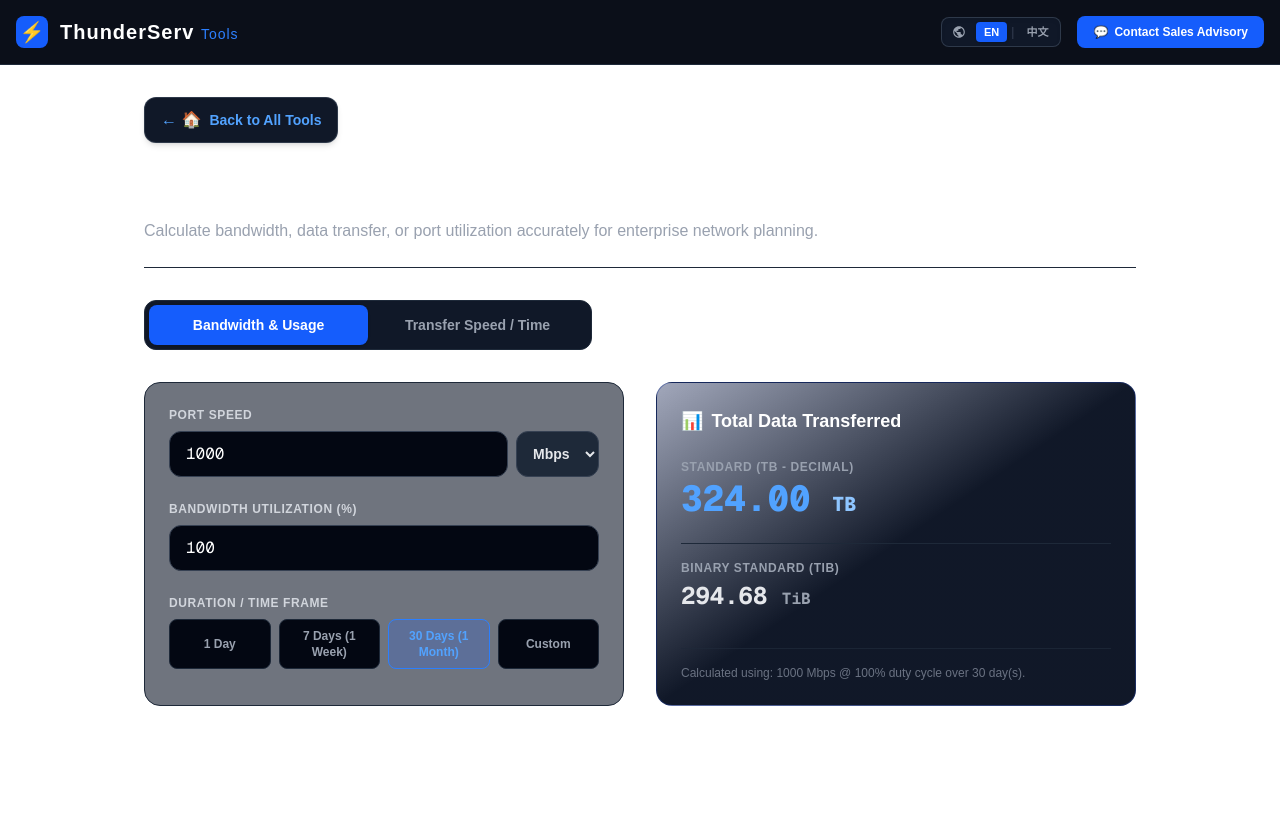
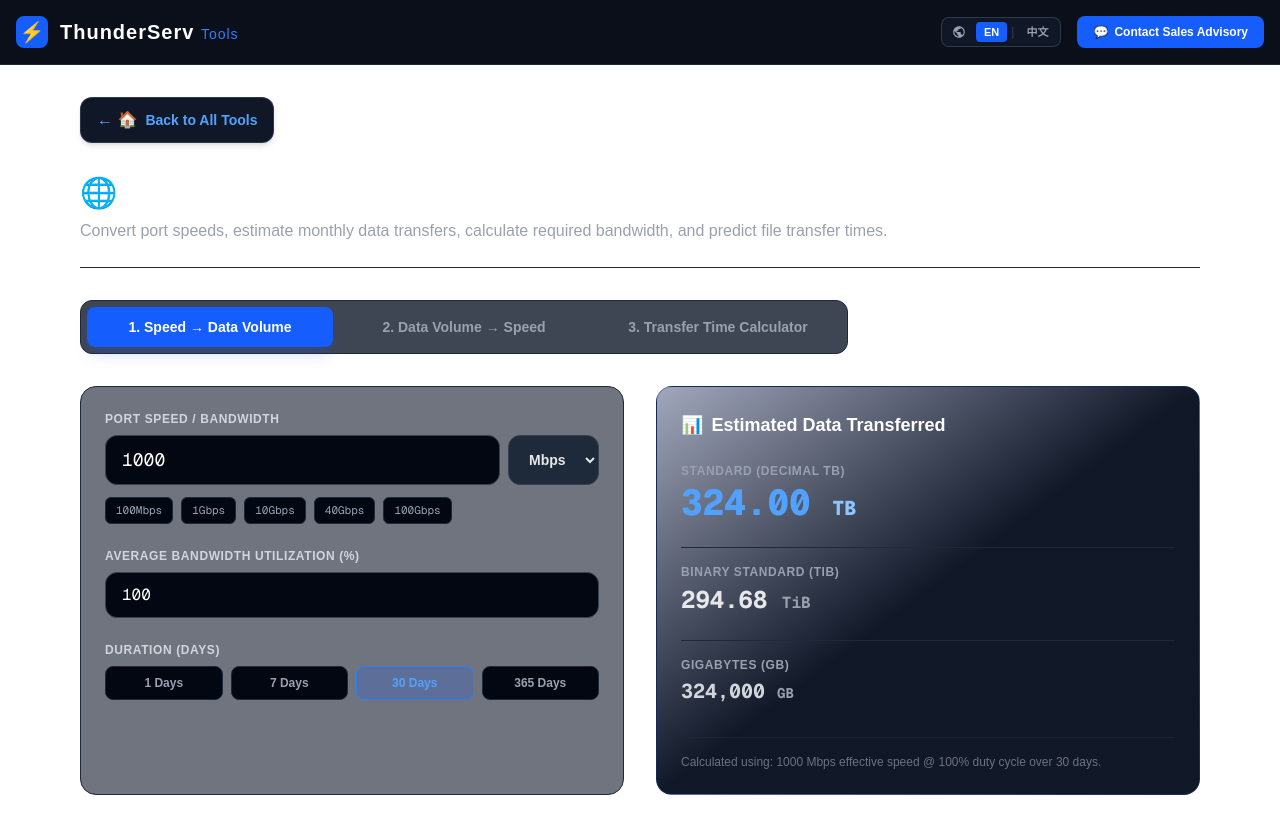
Before and after one commit to khpiang/thunderserv-tools, a Next.js app: page /bandwidth-calculator in a window 1280 px wide. Before the commit the page ends 800 px from the top, so only its background shows below. Built offline with nearby package versions, Linux system fonts and the light colour scheme.

Commit message:
Update page.tsx

```diff
--- a/app/bandwidth-calculator/page.tsx
+++ b/app/bandwidth-calculator/page.tsx
@@ -7,45 +7,74 @@ import { useLanguage } from "@/context/LanguageContext";
 export default function BandwidthCalculatorPage() {
   const { t, language } = useLanguage();
 
-  const [mode, setMode] = useState<"bandwidth" | "transfer">("bandwidth");
+  // Mode: 1 = Speed to Traffic, 2 = Traffic to Speed, 3 = Transfer Time
+  const [activeTab, setActiveTab] = useState<"speedToTraffic" | "trafficToSpeed" | "transferTime">("speedToTraffic");
 
-  // Mode 1: Bandwidth -> Traffic
-  const [portSpeed, setPortSpeed] = useState<number>(1000); // Mbps
+  // Tab 1: Speed -> Traffic
+  const [portSpeed, setPortSpeed] = useState<number>(1000);
   const [speedUnit, setSpeedUnit] = useState<"Mbps" | "Gbps">("Mbps");
-  const [utilization, setUtilization] = useState<number>(100); // %
-  const [timePreset, setTimePreset] = useState<string>("30"); // days
-  const [customDays, setCustomDays] = useState<number>(30);
+  const [utilization, setUtilization] = useState<number>(100);
+  const [days, setDays] = useState<number>(30);
 
-  // Mode 2: Traffic -> Required Bandwidth
-  const [targetData, setTargetData] = useState<number>(100);
-  const [targetDataUnit, setTargetDataUnit] = useState<"GB" | "TB">("TB");
+  // Tab 2: Traffic -> Required Speed
+  const [targetTraffic, setTargetTraffic] = useState<number>(100);
+  const [trafficUnit, setTrafficUnit] = useState<"GB" | "TB" | "PB">("TB");
   const [targetDays, setTargetDays] = useState<number>(30);
 
-  const getDays = () => {
-    if (timePreset === "1") return 1;
-    if (timePreset === "7") return 7;
-    if (timePreset === "30") return 30;
-    return customDays || 1;
+  // Tab 3: File Transfer Time
+  const [fileSize, setFileSize] = useState<number>(500);
+  const [fileUnit, setFileUnit] = useState<"GB" | "TB">("GB");
+  const [transferSpeed, setTransferSpeed] = useState<number>(100);
+  const [transferSpeedUnit, setTransferSpeedUnit] = useState<"Mbps" | "Gbps" | "MB/s">("Mbps");
+
+  // Calculations for Tab 1
+  const speedInMbps = speedUnit === "Gbps" ? portSpeed * 1000 : portSpeed;
+  const effectiveMbps = speedInMbps * (utilization / 100);
+  const totalSecondsTab1 = days * 86400;
+  const totalBytesTab1 = (effectiveMbps * 1000000 / 8) * totalSecondsTab1;
+  const trafficTB = totalBytesTab1 / (1000 ** 4);
+  const trafficTiB = totalBytesTab1 / (1024 ** 4);
+  const trafficGB = totalBytesTab1 / (1000 ** 3);
+
+  // Calculations for Tab 2
+  const getTrafficInBits = () => {
+    if (trafficUnit === "GB") return targetTraffic * (1000 ** 3) * 8;
+    if (trafficUnit === "TB") return targetTraffic * (1000 ** 4) * 8;
+    return targetTraffic * (1000 ** 5) * 8;
+  };
+  const totalSecondsTab2 = (targetDays || 1) * 86400;
+  const reqMbps = getTrafficInBits() / totalSecondsTab2 / 1000000;
+  const reqGbps = reqMbps / 1000;
+
+  // Calculations for Tab 3
+  const getFileSizeBytes = () => {
+    return fileUnit === "TB" ? fileSize * (1000 ** 4) : fileSize * (1000 ** 3);
+  };
+  const getSpeedInBitsPerSec = () => {
+    if (transferSpeedUnit === "Gbps") return transferSpeed * 1000000000;
+    if (transferSpeedUnit === "MB/s") return transferSpeed * 8 * 1000000;
+    return transferSpeed * 1000000;
+  };
+  const transferSecs = getSpeedInBitsPerSec() > 0 ? (getFileSizeBytes() * 8) / getSpeedInBitsPerSec() : 0;
+
+  const formatDuration = (secs: number) => {
+    if (secs <= 0) return "0s";
+    const d = Math.floor(secs / 86400);
+    const h = Math.floor((secs % 86400) / 3600);
+    const m = Math.floor((secs % 3600) / 60);
+    const s = Math.floor(secs % 60);
+
+    const parts = [];
+    if (d > 0) parts.push(`${d}${language === "zh" ? "天" : "d"}`);
+    if (h > 0) parts.push(`${h}${language === "zh" ? "小时" : "h"}`);
+    if (m > 0) parts.push(`${m}${language === "zh" ? "分" : "m"}`);
+    if (s > 0 || parts.length === 0) parts.push(`${s}${language === "zh" ? "秒" : "s"}`);
+    return parts.join(" ");
   };
 
-  // Calculation Mode 1 (Speed to Traffic)
-  const days = getDays();
-  const totalSeconds = days * 86400;
-  const speedInMbps = speedUnit === "Gbps" ? portSpeed * 1000 : portSpeed;
-  const effectiveSpeedMbps = speedInMbps * (utilization / 100);
-  const totalDataBytes = (effectiveSpeedMbps * 1000000 / 8) * totalSeconds;
-  const totalDataTB = totalDataBytes / (1000 ** 4);
-  const totalDataTiB = totalDataBytes / (1024 ** 4);
-
-  // Calculation Mode 2 (Traffic to Required Bandwidth)
-  const dataInBits = (targetDataUnit === "TB" ? targetData * (1000 ** 4) : targetData * (1000 ** 3)) * 8;
-  const targetSeconds = (targetDays || 1) * 86400;
-  const requiredMbps = targetSeconds > 0 ? dataInBits / targetSeconds / 1000000 : 0;
-  const requiredGbps = requiredMbps / 1000;
-
   return (
-    <main className="flex-1 max-w-5xl w-full mx-auto px-4 py-8">
-      {/* 显眼清晰的返回按钮 */}
+    <main className="flex-1 max-w-6xl w-full mx-auto px-4 py-8">
+      {/* 返回首页主按钮 */}
       <div className="mb-8">
         <Link
           href="/"
@@ -56,69 +85,102 @@ export default function BandwidthCalculatorPage() {
         </Link>
       </div>
 
-      {/* 标题 */}
+      {/* Header */}
       <div className="mb-8 border-b border-gray-800 pb-6">
         <h1 className="text-3xl font-extrabold text-white mb-2">
-          {t("calc.title")}
+          🌐 {language === "zh" ? "网络带宽与流量计算器" : "Network Bandwidth & Traffic Calculator"}
         </h1>
         <p className="text-gray-400 text-sm sm:text-base">
-          {t("calc.subtitle")}
+          {language === "zh"
+            ? "提供端口速率换算、月度流量估算、反算所需带宽及大文件传输耗时计算。"
+            : "Convert port speeds, estimate monthly data transfers, calculate required bandwidth, and predict file transfer times."}
         </p>
       </div>
 
-      {/* 模式选择 */}
-      <div className="flex bg-gray-900 p-1 rounded-xl border border-gray-800 max-w-md mb-8">
+      {/* 功能选项卡切换 */}
+      <div className="flex flex-wrap gap-2 bg-gray-900/80 p-1.5 rounded-xl border border-gray-800 mb-8 max-w-3xl">
         <button
-          onClick={() => setMode("bandwidth")}
-          className={`flex-1 py-2.5 text-sm font-semibold rounded-lg transition ${
-            mode === "bandwidth"
-              ? "bg-blue-600 text-white shadow"
+          onClick={() => setActiveTab("speedToTraffic")}
+          className={`flex-1 min-w-[180px] py-2.5 px-4 text-xs sm:text-sm font-semibold rounded-lg transition ${
+            activeTab === "speedToTraffic"
+              ? "bg-blue-600 text-white shadow-lg shadow-blue-600/20"
               : "text-gray-400 hover:text-white"
           }`}
         >
-          {t("calc.mode.bandwidth")}
+          {language === "zh" ? "1. 带宽 ➔ 总流量" : "1. Speed → Data Volume"}
         </button>
         <button
-          onClick={() => setMode("transfer")}
-          className={`flex-1 py-2.5 text-sm font-semibold rounded-lg transition ${
-            mode === "transfer"
-              ? "bg-blue-600 text-white shadow"
+          onClick={() => setActiveTab("trafficToSpeed")}
+          className={`flex-1 min-w-[180px] py-2.5 px-4 text-xs sm:text-sm font-semibold rounded-lg transition ${
+            activeTab === "trafficToSpeed"
+              ? "bg-blue-600 text-white shadow-lg shadow-blue-600/20"
               : "text-gray-400 hover:text-white"
           }`}
         >
-          {t("calc.mode.transfer")}
+          {language === "zh" ? "2. 流量 ➔ 所需带宽" : "2. Data Volume → Speed"}
+        </button>
+        <button
+          onClick={() => setActiveTab("transferTime")}
+          className={`flex-1 min-w-[180px] py-2.5 px-4 text-xs sm:text-sm font-semibold rounded-lg transition ${
+            activeTab === "transferTime"
+              ? "bg-blue-600 text-white shadow-lg shadow-blue-600/20"
+              : "text-gray-400 hover:text-white"
+          }`}
+        >
+          {language === "zh" ? "3. 传输耗时计算" : "3. Transfer Time Calculator"}
         </button>
       </div>
 
-      {/* Mode 1: 带宽算总流量 */}
-      {mode === "bandwidth" ? (
-        <div className="grid grid-cols-1 lg:grid-cols-2 gap-8">
-          <div className="bg-gray-900/60 border border-gray-800 rounded-2xl p-6 space-y-6">
+      {/* Tab 1: 带宽算流量 */}
+      {activeTab === "speedToTraffic" && (
+        <div className="grid grid-cols-1 lg:grid-cols-12 gap-8">
+          <div className="lg:col-span-6 bg-gray-900/60 border border-gray-800 rounded-2xl p-6 space-y-6">
             <div>
               <label className="block text-xs font-bold text-gray-300 uppercase tracking-wider mb-2">
-                {t("label.portSpeed")}
+                {language === "zh" ? "端口速率 / 网络带宽" : "Port Speed / Bandwidth"}
               </label>
-              <div className="flex gap-2">
+              <div className="flex gap-2 mb-3">
                 <input
                   type="number"
                   value={portSpeed}
                   onChange={(e) => setPortSpeed(Number(e.target.value))}
-                  className="flex-1 bg-gray-950 border border-gray-700 rounded-xl px-4 py-2.5 text-white focus:outline-none focus:border-blue-500 font-mono"
+                  className="flex-1 bg-gray-950 border border-gray-700 rounded-xl px-4 py-2.5 text-white focus:outline-none focus:border-blue-500 font-mono text-lg"
                 />
                 <select
                   value={speedUnit}
                   onChange={(e) => setSpeedUnit(e.target.value as "Mbps" | "Gbps")}
-                  className="bg-gray-800 text-gray-200 px-3 py-2.5 rounded-xl border border-gray-700 font-semibold text-sm focus:outline-none"
+                  className="bg-gray-800 text-gray-200 px-4 py-2.5 rounded-xl border border-gray-700 font-semibold text-sm focus:outline-none"
                 >
                   <option value="Mbps">Mbps</option>
                   <option value="Gbps">Gbps</option>
                 </select>
               </div>
+
+              {/* 快捷预设按钮 */}
+              <div className="flex flex-wrap gap-2">
+                {[100, 1000, 10000, 40000, 100000].map((s) => (
+                  <button
+                    key={s}
+                    onClick={() => {
+                      if (s >= 1000) {
+                        setPortSpeed(s / 1000);
+                        setSpeedUnit("Gbps");
+                      } else {
+                        setPortSpeed(s);
+                        setSpeedUnit("Mbps");
+                      }
+                    }}
+                    className="text-[11px] bg-gray-950 hover:bg-gray-800 text-gray-400 hover:text-white border border-gray-800 px-2.5 py-1 rounded-md transition font-mono"
+                  >
+                    {s >= 1000 ? `${s / 1000}Gbps` : `${s}Mbps`}
+                  </button>
+                ))}
+              </div>
             </div>
 
             <div>
               <label className="block text-xs font-bold text-gray-300 uppercase tracking-wider mb-2">
-                {t("label.utilization")}
+                {language === "zh" ? "平均带宽利用率 (%)" : "Average Bandwidth Utilization (%)"}
               </label>
               <input
                 type="number"
@@ -132,58 +194,40 @@ export default function BandwidthCalculatorPage() {
 
             <div>
               <label className="block text-xs font-bold text-gray-300 uppercase tracking-wider mb-2">
-                {t("label.duration")}
+                {language === "zh" ? "计算时间 (天)" : "Duration (Days)"}
               </label>
-              <div className="grid grid-cols-2 sm:grid-cols-4 gap-2 mb-3">
-                {[
-                  { id: "1", label: t("time.1day") },
-                  { id: "7", label: t("time.7days") },
-                  { id: "30", label: t("time.30days") },
-                  { id: "custom", label: t("time.custom") },
-                ].map((item) => (
+              <div className="grid grid-cols-4 gap-2">
+                {[1, 7, 30, 365].map((d) => (
                   <button
-                    key={item.id}
-                    onClick={() => setTimePreset(item.id)}
-                    className={`py-2 px-3 text-xs font-semibold rounded-lg border transition ${
-                      timePreset === item.id
+                    key={d}
+                    onClick={() => setDays(d)}
+                    className={`py-2 text-xs font-semibold rounded-lg border transition ${
+                      days === d
                         ? "bg-blue-600/20 border-blue-500 text-blue-400"
                         : "bg-gray-950 border-gray-800 text-gray-400 hover:border-gray-700"
                     }`}
                   >
-                    {item.label}
+                    {d} {language === "zh" ? "天" : "Days"}
                   </button>
                 ))}
               </div>
-
-              {timePreset === "custom" && (
-                <div className="flex gap-2">
-                  <input
-                    type="number"
-                    value={customDays}
-                    onChange={(e) => setCustomDays(Number(e.target.value))}
-                    className="flex-1 bg-gray-950 border border-gray-700 rounded-xl px-4 py-2.5 text-white focus:outline-none focus:border-blue-500 font-mono"
-                  />
-                  <span className="bg-gray-800 text-gray-300 px-4 py-2.5 rounded-xl border border-gray-700 font-semibold text-sm flex items-center">
-                    {t("label.days")}
-                  </span>
-                </div>
-              )}
             </div>
           </div>
 
-          <div className="bg-gradient-to-br from-blue-950/40 via-gray-900 to-gray-900 border border-blue-900/50 rounded-2xl p-6 flex flex-col justify-between">
+          <div className="lg:col-span-6 bg-gradient-to-br from-blue-950/40 via-gray-900 to-gray-900 border border-blue-900/50 rounded-2xl p-6 flex flex-col justify-between">
             <div>
               <h2 className="text-lg font-bold text-white mb-6 flex items-center gap-2">
-                <span>📊</span> {t("result.totalTraffic")}
+                <span>📊</span> {language === "zh" ? "计算结果（预估数据传输量）" : "Estimated Data Transferred"}
               </h2>
 
               <div className="space-y-6">
                 <div>
                   <div className="text-xs font-semibold text-gray-400 uppercase tracking-wider mb-1">
-                    Standard (TB - Decimal)
+                    Standard (Decimal TB)
                   </div>
                   <div className="text-3xl sm:text-4xl font-extrabold text-blue-400 font-mono">
-                    {totalDataTB.toFixed(2)} <span className="text-xl text-blue-300">TB</span>
+                    {trafficTB >= 1000 ? (trafficTB / 1000).toFixed(2) : trafficTB.toFixed(2)}{" "}
+                    <span className="text-xl text-blue-300">{trafficTB >= 1000 ? "PB" : "TB"}</span>
                   </div>
                 </div>
 
@@ -192,46 +236,58 @@ export default function BandwidthCalculatorPage() {
                     Binary Standard (TiB)
                   </div>
                   <div className="text-2xl font-bold text-gray-200 font-mono">
-                    {totalDataTiB.toFixed(2)} <span className="text-base text-gray-400">TiB</span>
+                    {trafficTiB.toFixed(2)} <span className="text-base text-gray-400">TiB</span>
+                  </div>
+                </div>
+
+                <div className="border-t border-gray-800 pt-4">
+                  <div className="text-xs font-semibold text-gray-400 uppercase tracking-wider mb-1">
+                    Gigabytes (GB)
+                  </div>
+                  <div className="text-xl font-bold text-gray-300 font-mono">
+                    {trafficGB.toLocaleString("en-US", { maximumFractionDigits: 0 })} <span className="text-sm text-gray-400">GB</span>
                   </div>
                 </div>
               </div>
             </div>
 
             <div className="mt-8 text-xs text-gray-500 border-t border-gray-800/80 pt-4">
-              Calculated using: {effectiveSpeedMbps} Mbps @ {utilization}% duty cycle over {days} day(s).
+              Calculated using: {effectiveMbps} Mbps effective speed @ {utilization}% duty cycle over {days} days.
             </div>
           </div>
         </div>
-      ) : (
-        /* Mode 2: 按流量与时间反算所需带宽 */
-        <div className="grid grid-cols-1 lg:grid-cols-2 gap-8">
-          <div className="bg-gray-900/60 border border-gray-800 rounded-2xl p-6 space-y-6">
+      )}
+
+      {/* Tab 2: 流量算所需带宽 */}
+      {activeTab === "trafficToSpeed" && (
+        <div className="grid grid-cols-1 lg:grid-cols-12 gap-8">
+          <div className="lg:col-span-6 bg-gray-900/60 border border-gray-800 rounded-2xl p-6 space-y-6">
             <div>
               <label className="block text-xs font-bold text-gray-300 uppercase tracking-wider mb-2">
-                {t("label.fileSize")}
+                {language === "zh" ? "目标消耗总流量" : "Target Total Data Volume"}
               </label>
               <div className="flex gap-2">
                 <input
                   type="number"
-                  value={targetData}
-                  onChange={(e) => setTargetData(Number(e.target.value))}
-                  className="flex-1 bg-gray-950 border border-gray-700 rounded-xl px-4 py-2.5 text-white focus:outline-none focus:border-blue-500 font-mono"
+                  value={targetTraffic}
+                  onChange={(e) => setTargetTraffic(Number(e.target.value))}
+                  className="flex-1 bg-gray-950 border border-gray-700 rounded-xl px-4 py-2.5 text-white focus:outline-none focus:border-blue-500 font-mono text-lg"
                 />
                 <select
-                  value={targetDataUnit}
-                  onChange={(e) => setTargetDataUnit(e.target.value as "GB" | "TB")}
-                  className="bg-gray-800 text-gray-200 px-3 py-2.5 rounded-xl border border-gray-700 font-semibold text-sm focus:outline-none"
+                  value={trafficUnit}
+                  onChange={(e) => setTrafficUnit(e.target.value as "GB" | "TB" | "PB")}
+                  className="bg-gray-800 text-gray-200 px-4 py-2.5 rounded-xl border border-gray-700 font-semibold text-sm focus:outline-none"
                 >
                   <option value="GB">GB</option>
                   <option value="TB">TB</option>
+                  <option value="PB">PB</option>
                 </select>
               </div>
             </div>
 
             <div>
               <label className="block text-xs font-bold text-gray-300 uppercase tracking-wider mb-2">
-                {t("label.duration")} ({t("label.days")})
+                {language === "zh" ? "跑完流量所需天数" : "Time Period (Days)"}
               </label>
               <input
                 type="number"
@@ -242,10 +298,10 @@ export default function BandwidthCalculatorPage() {
             </div>
           </div>
 
-          <div className="bg-gradient-to-br from-blue-950/40 via-gray-900 to-gray-900 border border-blue-900/50 rounded-2xl p-6 flex flex-col justify-between">
+          <div className="lg:col-span-6 bg-gradient-to-br from-blue-950/40 via-gray-900 to-gray-900 border border-blue-900/50 rounded-2xl p-6 flex flex-col justify-between">
             <div>
               <h2 className="text-lg font-bold text-white mb-6 flex items-center gap-2">
-                <span>⚡</span> {t("result.avgBandwidth")}
+                <span>⚡</span> {language === "zh" ? "计算结果（24/7 恒定所需带宽）" : "Required Continuous Bandwidth"}
               </h2>
 
               <div className="space-y-6">
@@ -254,7 +310,7 @@ export default function BandwidthCalculatorPage() {
                     Megabits Per Second (Mbps)
                   </div>
                   <div className="text-3xl sm:text-4xl font-extrabold text-blue-400 font-mono">
-                    {requiredMbps.toFixed(2)} <span className="text-xl text-blue-300">Mbps</span>
+                    {reqMbps.toFixed(2)} <span className="text-xl text-blue-300">Mbps</span>
                   </div>
                 </div>
 
@@ -263,14 +319,85 @@ export default function BandwidthCalculatorPage() {
                     Gigabits Per Second (Gbps)
                   </div>
                   <div className="text-2xl font-bold text-gray-200 font-mono">
-                    {requiredGbps.toFixed(3)} <span className="text-base text-gray-400">Gbps</span>
+                    {reqGbps.toFixed(3)} <span className="text-base text-gray-400">Gbps</span>
                   </div>
                 </div>
               </div>
             </div>
 
             <div className="mt-8 text-xs text-gray-500 border-t border-gray-800/80 pt-4">
-              Constant 24/7 continuous transfer rate required for {targetData} {targetDataUnit} in {targetDays} day(s).
+              Required rate for 24/7 continuous non-stop transfer over {targetDays} day(s).
+            </div>
+          </div>
+        </div>
+      )}
+
+      {/* Tab 3: 传输耗时计算器 */}
+      {activeTab === "transferTime" && (
+        <div className="grid grid-cols-1 lg:grid-cols-12 gap-8">
+          <div className="lg:col-span-6 bg-gray-900/60 border border-gray-800 rounded-2xl p-6 space-y-6">
+            <div>
+              <label className="block text-xs font-bold text-gray-300 uppercase tracking-wider mb-2">
+                {language === "zh" ? "文件 / 数据包大小" : "File / Package Size"}
+              </label>
+              <div className="flex gap-2">
+                <input
+                  type="number"
+                  value={fileSize}
+                  onChange={(e) => setFileSize(Number(e.target.value))}
+                  className="flex-1 bg-gray-950 border border-gray-700 rounded-xl px-4 py-2.5 text-white focus:outline-none focus:border-blue-500 font-mono text-lg"
+                />
+                <select
+                  value={fileUnit}
+                  onChange={(e) => setFileUnit(e.target.value as "GB" | "TB")}
+                  className="bg-gray-800 text-gray-200 px-4 py-2.5 rounded-xl border border-gray-700 font-semibold text-sm focus:outline-none"
+                >
+                  <option value="GB">GB</option>
+                  <option value="TB">TB</option>
+                </select>
+              </div>
+            </div>
+
+            <div>
+              <label className="block text-xs font-bold text-gray-300 uppercase tracking-wider mb-2">
+                {language === "zh" ? "传输速度 / 下载网络速率" : "Transfer / Download Speed"}
+              </label>
+              <div className="flex gap-2">
+                <input
+                  type="number"
+                  value={transferSpeed}
+                  onChange={(e) => setTransferSpeed(Number(e.target.value))}
+                  className="flex-1 bg-gray-950 border border-gray-700 rounded-xl px-4 py-2.5 text-white focus:outline-none focus:border-blue-500 font-mono text-lg"
+                />
+                <select
+                  value={transferSpeedUnit}
+                  onChange={(e) => setTransferSpeedUnit(e.target.value as "Mbps" | "Gbps" | "MB/s")}
+                  className="bg-gray-800 text-gray-200 px-3 py-2.5 rounded-xl border border-gray-700 font-semibold text-sm focus:outline-none"
+                >
+                  <option value="Mbps">Mbps (b=bit)</option>
+                  <option value="MB/s">MB/s (B=Byte)</option>
+                  <option value="Gbps">Gbps</option>
+                </select>
+              </div>
+            </div>
+          </div>
+
+          <div className="lg:col-span-6 bg-gradient-to-br from-blue-950/40 via-gray-900 to-gray-900 border border-blue-900/50 rounded-2xl p-6 flex flex-col justify-between">
+            <div>
+              <h2 className="text-lg font-bold text-white mb-6 flex items-center gap-2">
+                <span>⏱️</span> {language === "zh" ? "预估完成时间" : "Estimated Completion Time"}
+              </h2>
+
+              <div className="text-3xl sm:text-4xl font-extrabold text-blue-400 font-mono mb-2">
+                {formatDuration(transferSecs)}
+              </div>
+              <div className="text-xs text-gray-400 font-mono mt-4">
+                Total duration: {Math.round(transferSecs).toLocaleString()} seconds
+              </div>
+            </div>
+
+            <div className="mt-8 text-xs text-gray-500 border-t border-gray-800/80 pt-4">
+              Tip: 1 Byte (B) = 8 bits (b). A 100Mbps line downloads at a max speed of 12.5 MB/s.
             </div>
           </div>
         </div>
```
